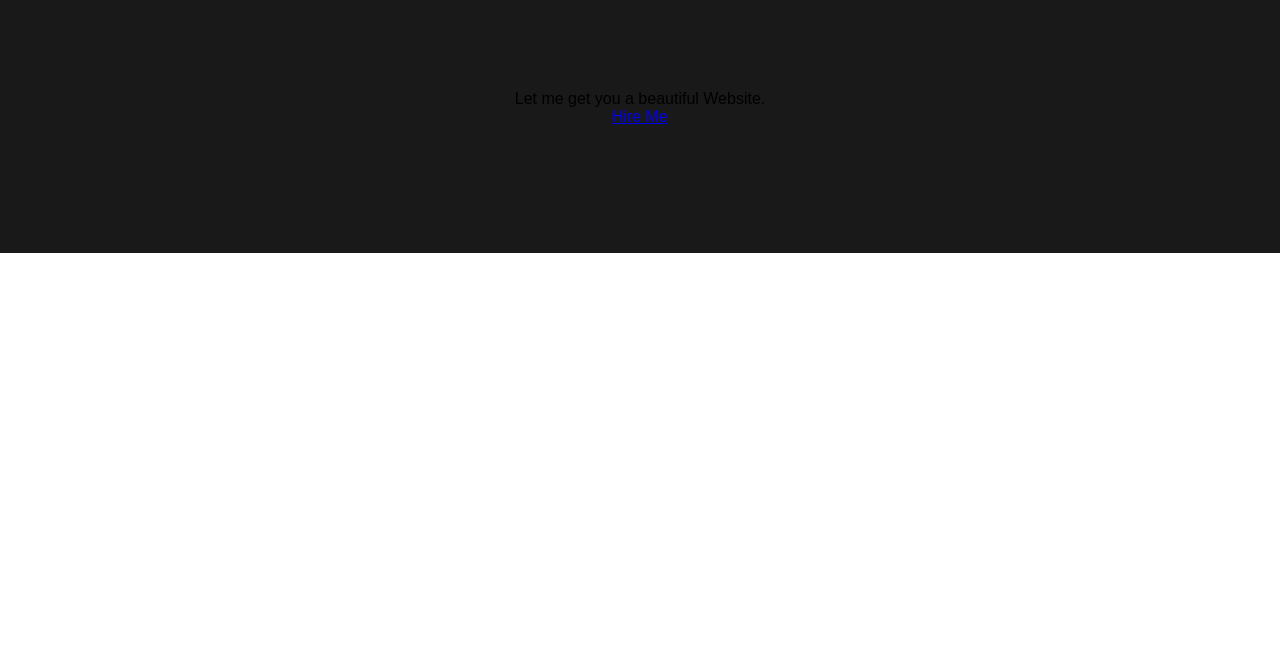
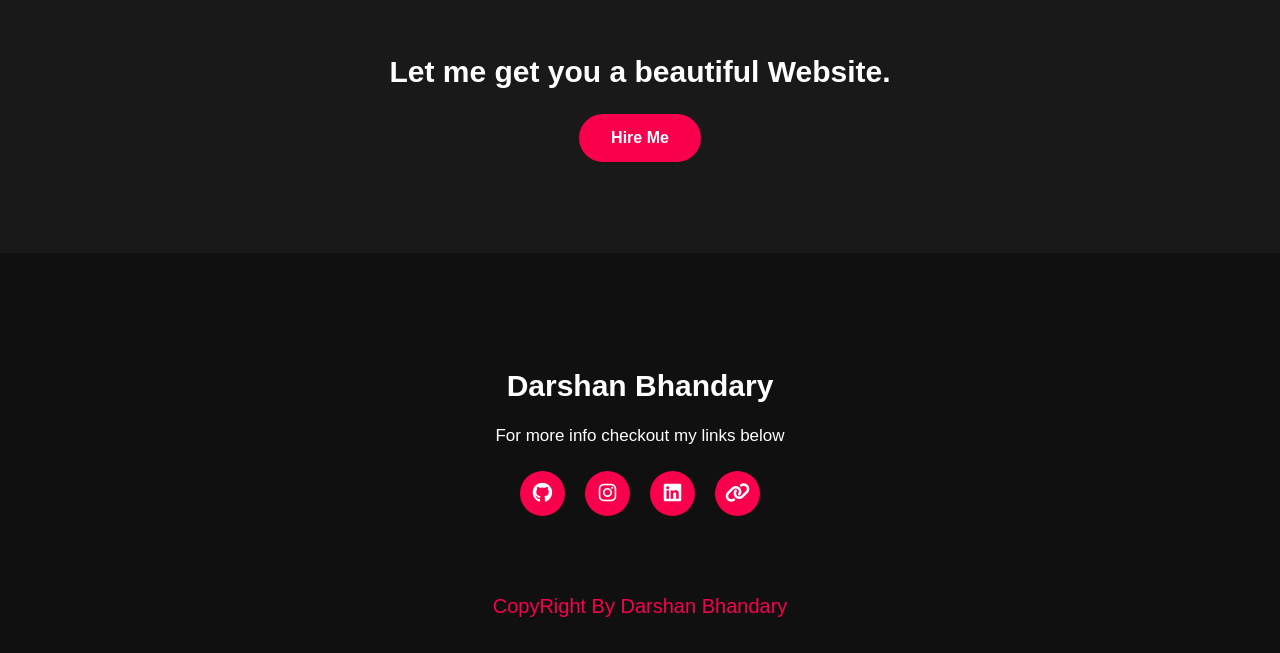
Before and after one commit to darshan45672/Bharat-Intern, a plain HTML site: page Task 1/index.html in a window 1280 px wide. Shown: the part 2301-2954 px from the top of the page. Before the commit the page ends 2554 px from the top, so only its background shows below. Drawn offline with Linux system fonts and the light colour scheme.

Commit message:
service section updated

```diff
--- a/Task 1/index.html
+++ b/Task 1/index.html
@@ -103,5 +103,16 @@
     </p>
     <a href="#" class="button-2">Hire Me</a>
   </div>
+  <footer>
+    <p>Darshan Bhandary</p>
+    <p>For more info checkout my links below</p>
+    <div class="social">
+      <a href="#"><i class="fa-brands fa-github"></i></a>
+      <a href="#"><i class="fa-brands fa-instagram"></i></a>
+      <a href="#"><i class="fa-brands fa-linkedin"></i></a>
+      <a href="#"><i class="fa-solid fa-link"></i></a>
+    </div>
+    <p class="end">CopyRight By Darshan Bhandary</p>
+  </footer>
 </body>
 </html>
--- a/Task 1/style.css
+++ b/Task 1/style.css
@@ -286,3 +286,84 @@ button:hover{
     flex-direction: column;
     justify-content: center;
  }
+
+ .contact-me p{
+    color: white;
+    font-size: 30px;
+    font-weight: bold;
+    margin-bottom: 25px;
+ }
+
+ .contact-me .button-2{
+    background-color: #f9004d;
+    color: white;
+    text-decoration: none;
+    border: 2px solid transparent;
+    font-weight: bold;
+    padding: 13px 30px;
+    border-radius: 30px;
+    transition: .4s;
+ }
+
+ .contact-me .button-2:hover{
+    background-color: transparent;
+    border: 2px solid #f9004d;
+    cursor: pointer;
+ }
+
+ footer{
+    position: relative ;
+    width: 100%;
+    height: 400px;
+    background: #101010;
+    display: flex;
+    flex-direction: column;
+    align-items: center;
+    justify-content: center;
+}
+
+footer p:nth-child(1){
+    font-size: 30px;
+    color: white;
+    margin-bottom: 20px;
+    font-weight: bold;
+}
+
+footer p:nth-child(2){
+    color: white;
+    font-size: 17px;
+    width: 500px;
+    text-align: center;
+    line-height: 26px;
+}
+
+.social{
+    display: flex;
+}
+
+.social a{
+    width: 45px;
+    height: 45px;
+    display: flex;
+    align-items: center;
+    justify-content: center;
+    background: #f9004d;
+    border-radius: 50%;
+    margin: 22px 10px;
+    color: white;
+    text-decoration: none;
+    font-size: 20px;
+}
+
+.social a:hover{
+    transform: scale(1.3);
+    transition: .3s;
+}
+
+.end{
+    position: absolute;
+    color: #f9004d;
+    bottom: 35px;
+    font-size: 20px;
+    font-style: normal;
+}
```
